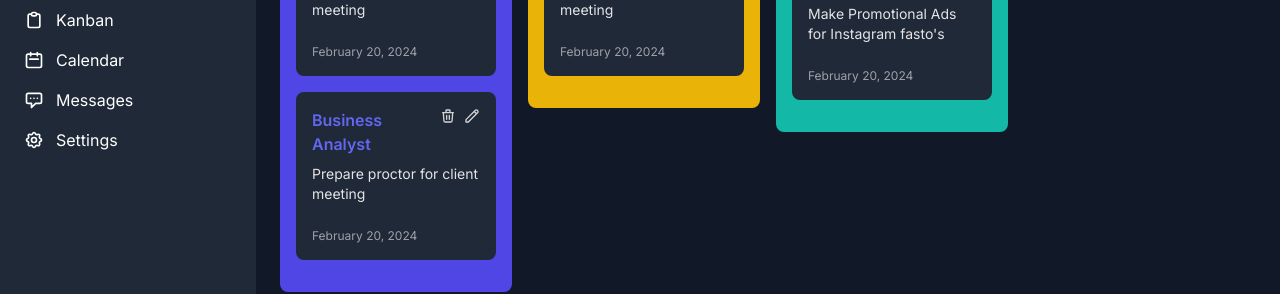
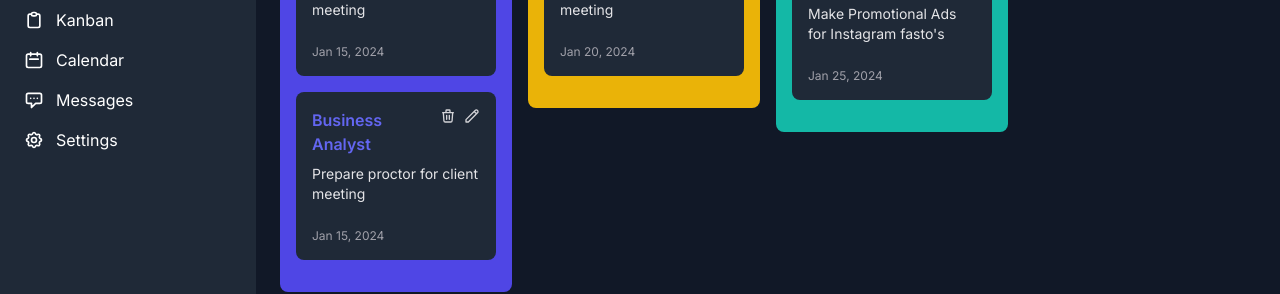
Before and after one commit to jhrhq/vite-react-apps, a React (Vite) app: page / in a window 1280 px wide. Shown: the part 280-574 px from the top of the page. Built offline with nearby package versions, Linux system fonts and the light colour scheme.

Commit message:
date format with date utility

```diff
--- a/src/project/TaskCard.jsx
+++ b/src/project/TaskCard.jsx
@@ -1,4 +1,5 @@
 import { HiOutlinePencil, HiOutlineTrash } from "react-icons/hi";
+import { formatDate } from "../utility/date-utility";
 
 export default function TaskCard({ task }) {
   return (
@@ -16,7 +17,9 @@ export default function TaskCard({ task }) {
       </div>
       <p className="mb-2 text-sm text-zinc-200">{task.description}</p>
 
-      <p className="mt-6 text-xs text-zinc-400">February 20, 2024</p>
+      <p className="mt-6 text-xs text-zinc-400">
+        {formatDate(task.created_at)}
+      </p>
     </div>
   );
 }
--- /dev/null
+++ b/src/utility/date-utility.js
@@ -0,0 +1,32 @@
+const monthNames = [
+  "Jan",
+  "Feb",
+  "Mar",
+  "Apr",
+  "May",
+  "Jun",
+  "Jul",
+  "Aug",
+  "Sep",
+  "Oct",
+  "Nov",
+  "Dec",
+];
+
+// utils/formatDate.js
+export function formatDate(dateString) {
+  const date = new Date(dateString);
+  return `${monthNames[date.getMonth()]} ${String(date.getDate()).padStart(
+    2,
+    "0"
+  )}, ${date.getFullYear()}`;
+}
+
+// utils/parseDate.js
+export function parseDate(dateString) {
+  // Set the hours, minutes, and seconds
+  const date = new Date(dateString);
+
+  // Return the ISO string
+  return date.toISOString();
+}
```
